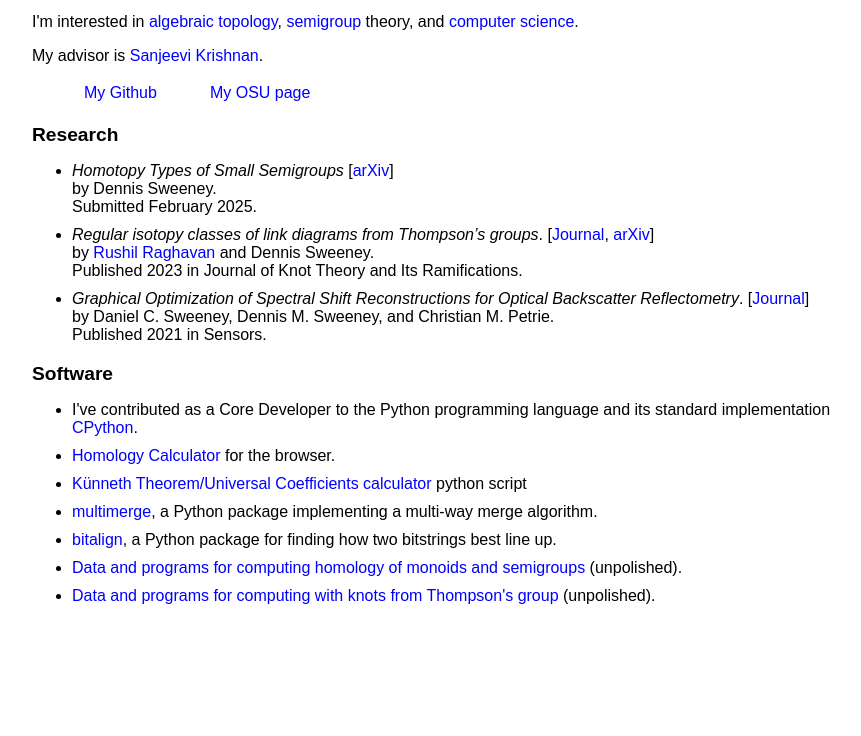
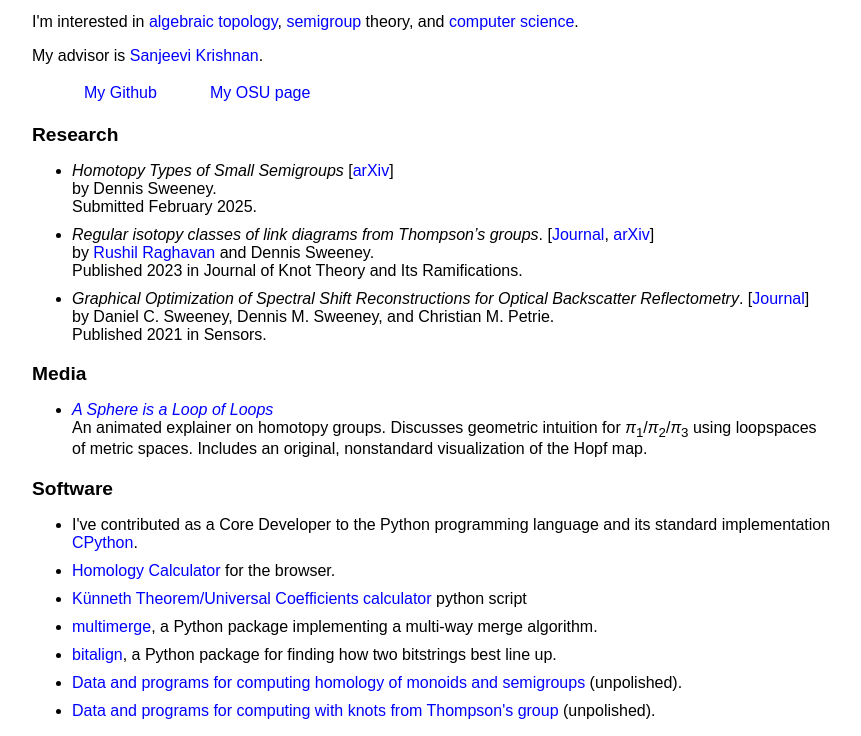
Before and after one commit to sweeneyde/sweeneyde.github.io, a plain HTML site: page index.html in a window 1280 px wide. Shown: the part 101-837 px from the top of the page, without its empty margins (208-1069 px from the left). Before the commit the page ends 800 px from the top, so only its background shows below. Drawn offline with Linux system fonts and the light colour scheme.

Commit message:
add video link

```diff
--- a/index.html
+++ b/index.html
@@ -71,6 +71,14 @@
         Published 2021 in Sensors.
     </li>
 </ul>
+<h2>Media</h2>
+<ul>
+    <li>
+        <a href="https://youtu.be/CxGtAuJdjYI"><cite>A Sphere is a Loop of Loops</cite></a>
+        <br/>
+        An animated explainer on homotopy groups. Discusses geometric intuition for <var>π</var><sub>1</sub>/<var>π</var><sub>2</sub>/<var>π</var><sub>3</sub> using loopspaces of metric spaces. Includes an original, nonstandard visualization of the Hopf map.
+    </li>
+</ul>
 <h2>Software</h2>
 <ul>
     <li>I've contributed as a Core Developer to the Python programming language and its standard implementation <a href="https://github.com/python/cpython">CPython</a>.</li>
```
